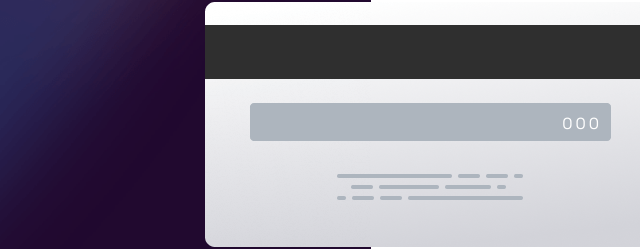
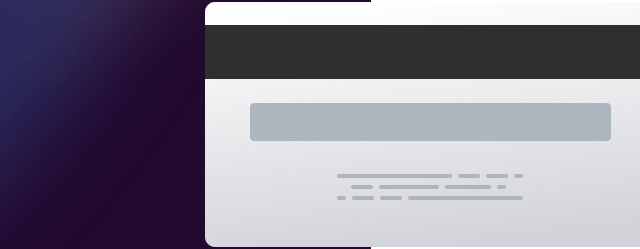
Before and after one commit to MilesCollins/credit-card-gen-main, a plain HTML site: page index.html in a window 1280 px wide. Both pictures are taken after a click on the button "Confirm". Shown: the part 398-647 px from the top of the page, 13-653 px from the left. Drawn offline with Linux system fonts and the light colour scheme.

Commit message:
added more functionality

```diff
--- a/app.js
+++ b/app.js
@@ -1,13 +1,22 @@
 document.querySelector('button').addEventListener('click', submit)
 
+
+
 function submit(){
-    let newName = document.getElementById('frontCardName').value
-    let newCardNum = document.getElementById('frontCardNumber').value
-    let newExp = document.getElementById('frontCardExpMonth').value
-    let newYr = document.getElementById('frontCardExpYr').value
-    let capsNewName = newName.toUpperCase()
+    // the following lines of code declare the variables that will be put into the card
+let newName = document.getElementById('frontCardName').value
+let newCardNum = document.getElementById('frontCardNumber').value
+let newExp = document.getElementById('frontCardExpMonth').value
+let newYr = document.getElementById('frontCardExpYr').value
+let newCvc = document.getElementById('frontCardCvc').value
+let capsNewName = newName.toUpperCase()
+const element = document.querySelector('.formSectionBorder')
+
+// these lines of code will be actually replacing the default characters in the card
     document.querySelector('#cardName').innerText = capsNewName
     document.querySelector('#cardNumber').innerText = newCardNum
     document.querySelector('#cardExp').innerText = newExp
     document.querySelector('#cardYr').innerText = newYr
+    document.querySelector('#cvc').innerText = newCvc
+
 }
--- a/index.html
+++ b/index.html
@@ -48,7 +48,7 @@
   </div>
   <div class="backCard">
     <img src="images/bg-card-back.png" alt="">
-    <p class="cvv">000</p>
+    <p class="cvv" id="cvc">000</p>
   </div>
 
   <div class="formSectionBorder">
```
